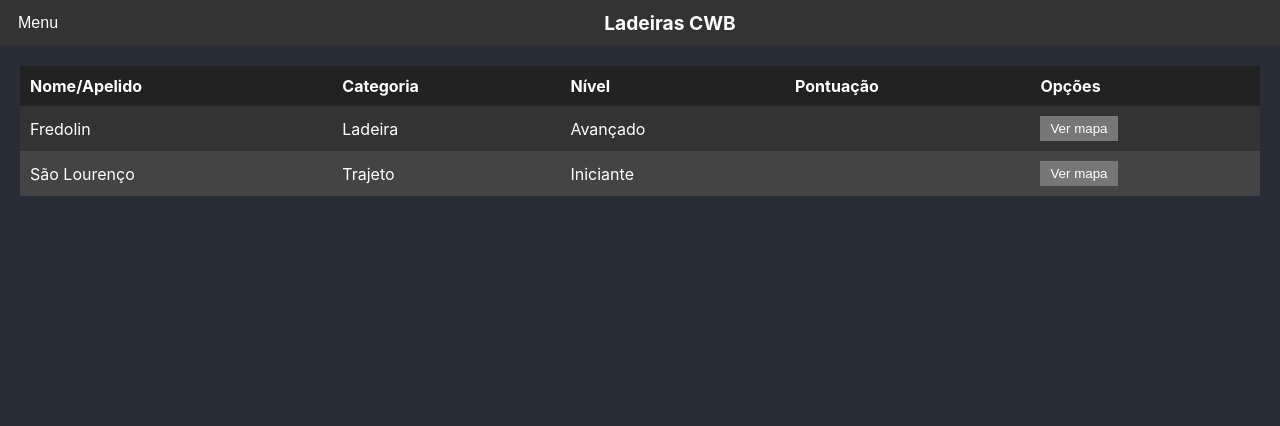
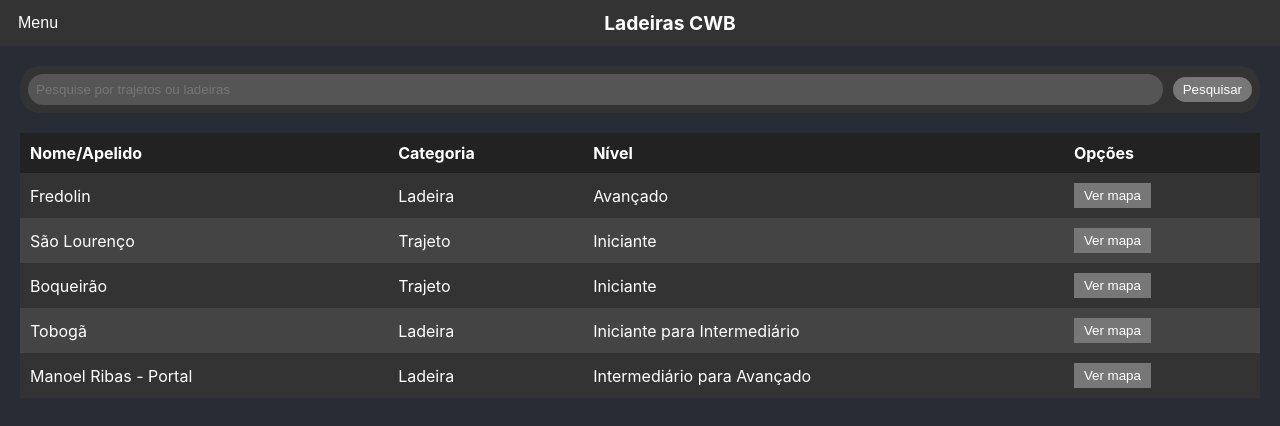
Before and after one commit to davidwr/ladeiras_cwb, a React (Create React App) app: page /trajetos in a window 1280 px wide. Shown: the top 426 px of the page. Built offline with nearby package versions, Linux system fonts and the light colour scheme.

Commit message:
feat: JSON Filter, Share button and improvements

```diff
--- /dev/null
+++ b/src/components/Filter/Filter.css
@@ -0,0 +1,31 @@
+.filter-container {
+  display: flex;
+  align-items: center;
+  margin-bottom: 20px;
+  background-color: #333;
+  padding: 8px;
+  border-radius: 20px;
+}
+
+.filter-input {
+  padding: 8px;
+  flex-grow: 1;
+  border: none;
+  background-color: #555;
+  color: #fff;
+  border-radius: 20px;
+}
+
+.filter-button {
+  padding: 5px 10px;
+  background-color: #777;
+  color: #fff;
+  border: none;
+  cursor: pointer;
+  margin-left: 10px;
+  border-radius: 20px;
+}
+
+.filter-button:hover {
+  background-color: #999;
+}
--- /dev/null
+++ b/src/components/Filter/Filter.js
@@ -0,0 +1,32 @@
+import React, { useState } from 'react'
+import './Filter.css'
+
+const Filter = ({ onSearch }) => {
+  const [searchTerm, setSearchTerm] = useState('')
+
+  const handleInputChange = e => {
+    setSearchTerm(e.target.value)
+  }
+
+  const handleSearch = () => {
+    onSearch(searchTerm)
+    console.log('Not implemented', searchTerm)
+  }
+
+  return (
+    <div className="filter-container">
+      <input
+        type="text"
+        value={searchTerm}
+        onChange={handleInputChange}
+        className="filter-input"
+        placeholder="Pesquise por trajetos ou ladeiras"
+      />
+      <button onClick={handleSearch} className="filter-button">
+        Pesquisar
+      </button>
+    </div>
+  )
+}
+
+export default Filter
--- a/src/components/Map/Map.js
+++ b/src/components/Map/Map.js
@@ -3,10 +3,12 @@ import { useRef, useEffect, useState } from 'react'
 function Map(props) {
   const ref = useRef()
   const [distance, setDistance] = useState()
+  const directionsRendererRef = useRef()
 
   useEffect(() => {
     const directionsService = new window.google.maps.DirectionsService()
     const directionsRenderer = new window.google.maps.DirectionsRenderer()
+    directionsRendererRef.current = directionsRenderer
     const map = new window.google.maps.Map(ref.current, {
       zoom: props.mapData.zoom,
       center: { lat: props.mapData.center.lat, lng: props.mapData.center.lng }
@@ -38,10 +40,34 @@ function Map(props) {
     })
   })
 
+  const share = () => {
+    const directions = directionsRendererRef.current.getDirections()
+
+    console.log(directions)
+
+    if (directions) {
+      const url =
+        'https://www.google.com/maps/dir/?api=1' +
+        '&origin=' +
+        encodeURI(
+          `${directions.request.origin.location.lat()},${directions.request.origin.location.lng()}`
+        ) +
+        '&destination=' +
+        encodeURI(
+          `${directions.request.destination.location.lat()},${directions.request.destination.location.lng()}`
+        ) +
+        '&travelmode=' +
+        encodeURI(directions.request.travelMode)
+      console.log(url)
+      window.open(url, '_blank')
+    }
+  }
+
   return (
     <div>
       <div ref={ref} style={{ height: '250px', width: '600px' }}></div>
       {distance && <p>Distância: {distance}</p>}
+      <button onClick={share}>Abrir no Maps</button>
     </div>
   )
 }
--- a/src/maps/routes.json
+++ b/src/maps/routes.json
@@ -10,7 +10,8 @@
       "start": { "lat": -25.38261005932558, "lng": -49.31180395890537 },
       "end": { "lat": -25.387303056261842, "lng": -49.30446489412115 },
       "stops": []
-    }
+    },
+    "details": "Famosa ladeira Fredolin, para avançados no patins que querem sentir bastante adrenalina e velocidade."
   },
   "9621e9733e034dad8e1d49edfdf83974": {
     "title": "São Lourenço",
@@ -23,6 +24,49 @@
       "start": { "lat": -25.420396628595295, "lng": -49.26938864364808 },
       "end": { "lat": -25.388038905461787, "lng": -49.26678695756765 },
       "stops": []
-    }
+    },
+    "details": "Urban iniciante, trajeto tranquilo, da para fazer completo pela ciclovia, pouca subida, existe uma ponte de madeira no meio do trajeto, tomar cuidado. Na volta existem algumas descidas pequenas."
+  },
+  "6282b09732a44b01bd581e6a7998c6eb": {
+    "title": "Boqueirão",
+    "category": "trajeto",
+    "level": "BEGINNER",
+    "rate": "3",
+    "map_data": {
+      "zoom": 7,
+      "center": { "lat": -25.4943807, "lng": -49.2564796 },
+      "start": { "lat": -25.515475255090085, "lng": -49.23055299950859 },
+      "end": { "lat": -25.472819813667705, "lng": -49.25145254466498 },
+      "stops": []
+    },
+    "details": "Trajeto plano tranquilo, para iniciantes no Urban. Para quem quiser também é possível descer o viaduto, uma pequena ladeira."
+  },
+  "9b7bf69fcd234088860bcb2a40b2a406": {
+    "title": "Tobogã",
+    "category": "ladeira",
+    "level": ["BEGINNER", "INTERMEDIATE"],
+    "rate": "3",
+    "map_data": {
+      "zoom": 7,
+      "center": { "lat": -25.3973462, "lng": -49.2599834 },
+      "start": { "lat": -25.394833524004927, "lng": -49.257924900454135 },
+      "end": { "lat": -25.399838524331468, "lng": -49.2592375252565 },
+      "stops": []
+    },
+    "details": "Ladeirinha da hora para sair do iniciante. É a primeira ladeira de muitos patinadores."
+  },
+  "3518aaf52de04fe79eb8-bf0d1de0a79e": {
+    "title": "Manoel Ribas - Portal",
+    "category": "ladeira",
+    "level": ["INTERMEDIATE", "ADVANCED"],
+    "rate": "3",
+    "map_data": {
+      "zoom": 7,
+      "center": { "lat": -25.4149641, "lng": -49.3070033 },
+      "start": { "lat": -25.415446914845315, "lng": -49.30105935935663 },
+      "end": { "lat": -25.414720314067, "lng": -49.30692118238725 },
+      "stops": []
+    },
+    "details": "Ladeira Manoel Ribas do Portal, curva acentuada para direita no final."
   }
 }
--- a/src/pages/List/List.js
+++ b/src/pages/List/List.js
@@ -1,3 +1,5 @@
+import { useState } from 'react'
+
 import { useNavigate } from 'react-router-dom'
 import './List.css'
 import routes from '../../maps/routes.json'
@@ -7,43 +9,82 @@ import {
   getHumanReadableLevel
 } from '../../utils/utils'
 
+import Filter from '../../components/Filter/Filter'
+
 function List() {
   const navigate = useNavigate()
+  const [filteredRoutes, setFilteredRoutes] = useState(routes)
 
   function goTo(id) {
     navigate('/trajeto/' + id)
   }
 
-  function generateStars(rate) {
-    const stars = []
+  // function generateStars(rate) {
+  //   const stars = []
 
-    for (let index = 0; index < rate; index++) {
-      stars.push(<span key={index} className="fa fa-star checked"></span>)
+  //   for (let index = 0; index < rate; index++) {
+  //     stars.push(<span key={index} className="fa fa-star checked"></span>)
+  //   }
+
+  //   return <div>{stars}</div>
+  // }
+
+  function onSearch(searchTerm) {
+    if (!searchTerm) {
+      return setFilteredRoutes(routes)
     }
 
-    return <div>{stars}</div>
+    const filteredData = Object.keys(routes)
+      .map(id => routes[id])
+      .filter(item => {
+        const searchInNestedObjects = obj => {
+          for (let key in obj) {
+            if (obj.hasOwnProperty(key)) {
+              if (typeof obj[key] === 'object') {
+                if (searchInNestedObjects(obj[key])) {
+                }
+              } else if (
+                String(obj[key])
+                  .toLowerCase()
+                  .includes(searchTerm.toLowerCase())
+              ) {
+                return true
+              }
+            }
+          }
+          return false
+        }
+
+        return searchInNestedObjects(item)
+      })
+
+    if (filteredData.length) {
+      setFilteredRoutes(filteredData)
+    } else {
+      setFilteredRoutes(routes)
+    }
   }
 
-  //TODO refactor each row to a component
   return (
     <div className="listTable">
+      <Filter onSearch={onSearch} />
       <table>
         <thead>
           <tr>
             <th>Nome/Apelido</th>
             <th>Categoria</th>
             <th>Nível</th>
-            <th>Pontuação</th>
+            {/* <th>Pontuação</th> */}
             <th>Opções</th>
           </tr>
         </thead>
         <tbody>
-          {Object.keys(routes).map((key, index) => (
+          {Object.keys(filteredRoutes).map((key, index) => (
             <tr key={key}>
-              <td>{routes[key].title}</td>
-              <td>{getHumanReadableCategory(routes[key].category)}</td>
-              <td>{getHumanReadableLevel(routes[key].level)}</td>
-              <td>{generateStars(routes[key].rate)}</td>
+              <td>{filteredRoutes[key].title}</td>
+              <td>{getHumanReadableCategory(filteredRoutes[key].category)}</td>
+              <td>{getHumanReadableLevel(filteredRoutes[key].level)}</td>
+              {/* <td>{generateStars(filteredRoutes[key].rate)}</td> */}
               <td>
                 <button onClick={() => goTo(key)}>Ver mapa</button>
               </td>
--- a/src/pages/Trajeto/Trajeto.js
+++ b/src/pages/Trajeto/Trajeto.js
@@ -13,7 +13,7 @@ function Trajeto() {
   const { id } = useParams()
 
   //TODO validate id
-  const { title, level, map_data, category } = routes[id]
+  const { title, level, map_data, category, details } = routes[id]
 
   return (
     <div className="Trajeto">
@@ -26,6 +26,7 @@ function Trajeto() {
           {/* {distance && <p>Distância: {distance}</p>} */}
           <p>Categoria: {getHumanReadableCategory(category)}</p>
           <p>Nível: {getHumanReadableLevel(level)}</p>
+          <p>Detalhes: {details}</p>
         </header>
       </Wrapper>
     </div>
--- a/src/routers/AppRouter.js
+++ b/src/routers/AppRouter.js
@@ -9,7 +9,9 @@ const router = createBrowserRouter([
     path: '/',
     element: (
       <div style={{ textAlign: 'center' }}>
-        <p style={{ color: '#fff' }}>{'Em construção :)'}</p>
+        <p style={{ color: '#fff' }}>
+          {'Em construção :), consulte os trajetos disponíveis no menu.'}
+        </p>
       </div>
     ),
     errorElement: <ErrorPage />
--- a/src/utils/utils.js
+++ b/src/utils/utils.js
@@ -3,6 +3,15 @@ export function getHumanReadableLevel(levelValue) {
     BEGINNER: 'Iniciante',
     INTERMEDIATE: 'Intermediário',
     ADVANCED: 'Avançado'
+  }
+
+  if (typeof levelValue === 'object') {
+    return levelValue
+      .map(l => {
+        return levels[l]
+      })
+      .join(' para ')
+      .toString()
   }
 
   return levels[levelValue]
```
